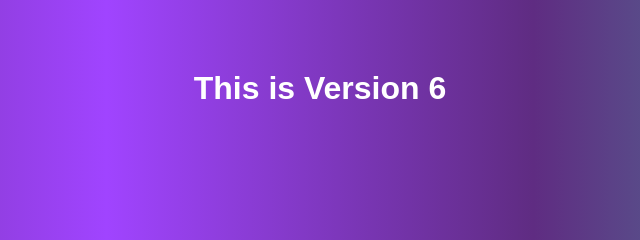
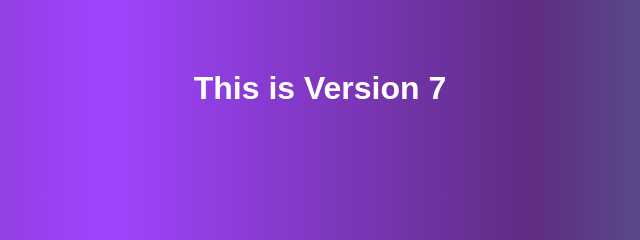
Before and after one commit to rrgh7/firstrepo, a plain HTML site: page index.html in a window 1280 px wide. Shown: the part 312-552 px from the top of the page, 320-960 px from the left. Drawn offline with Linux system fonts and the light colour scheme.

Commit message:
NewBranch Version7

```diff
--- a/index.html
+++ b/index.html
@@ -7,7 +7,7 @@
     <title>Document</title>
 </head>
 <body>
-    <h1>This is Version 6</h1>
+    <h1>This is Version 7</h1>
 
 </body>
 </html>
```
